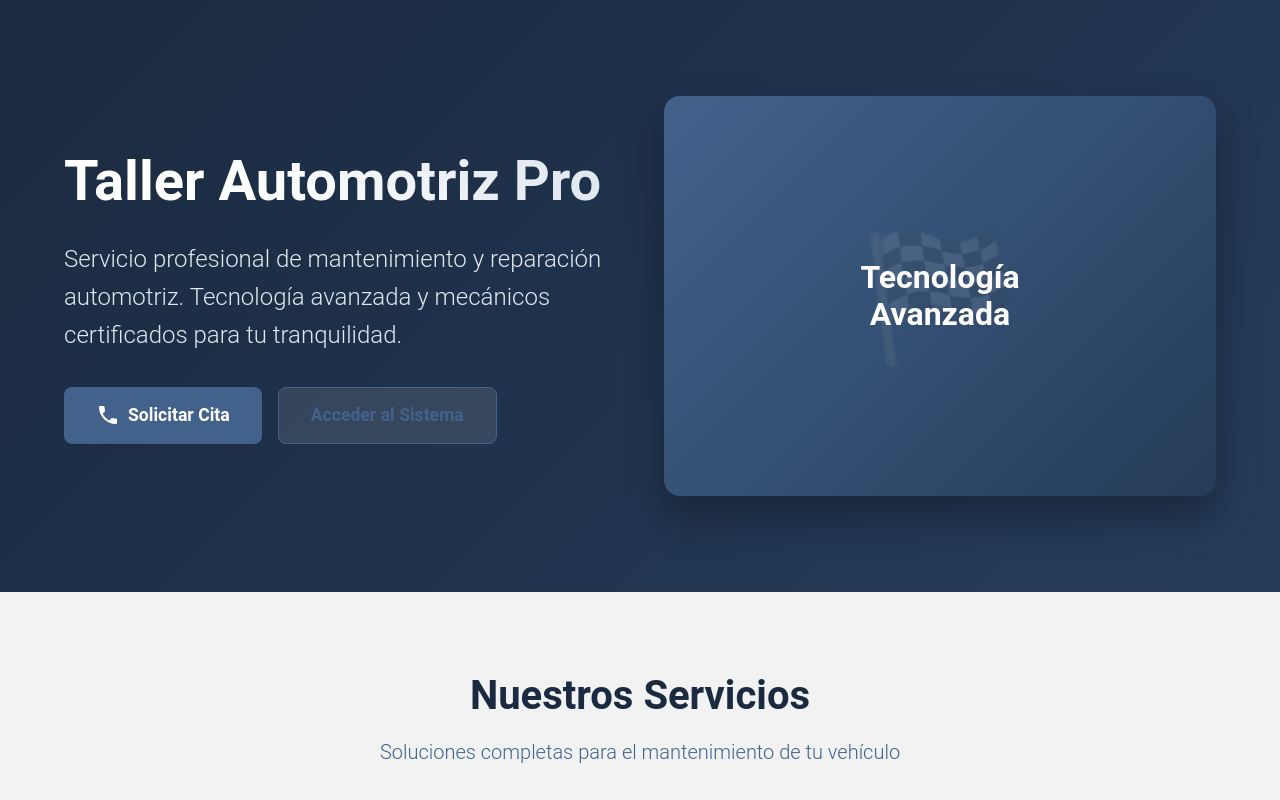
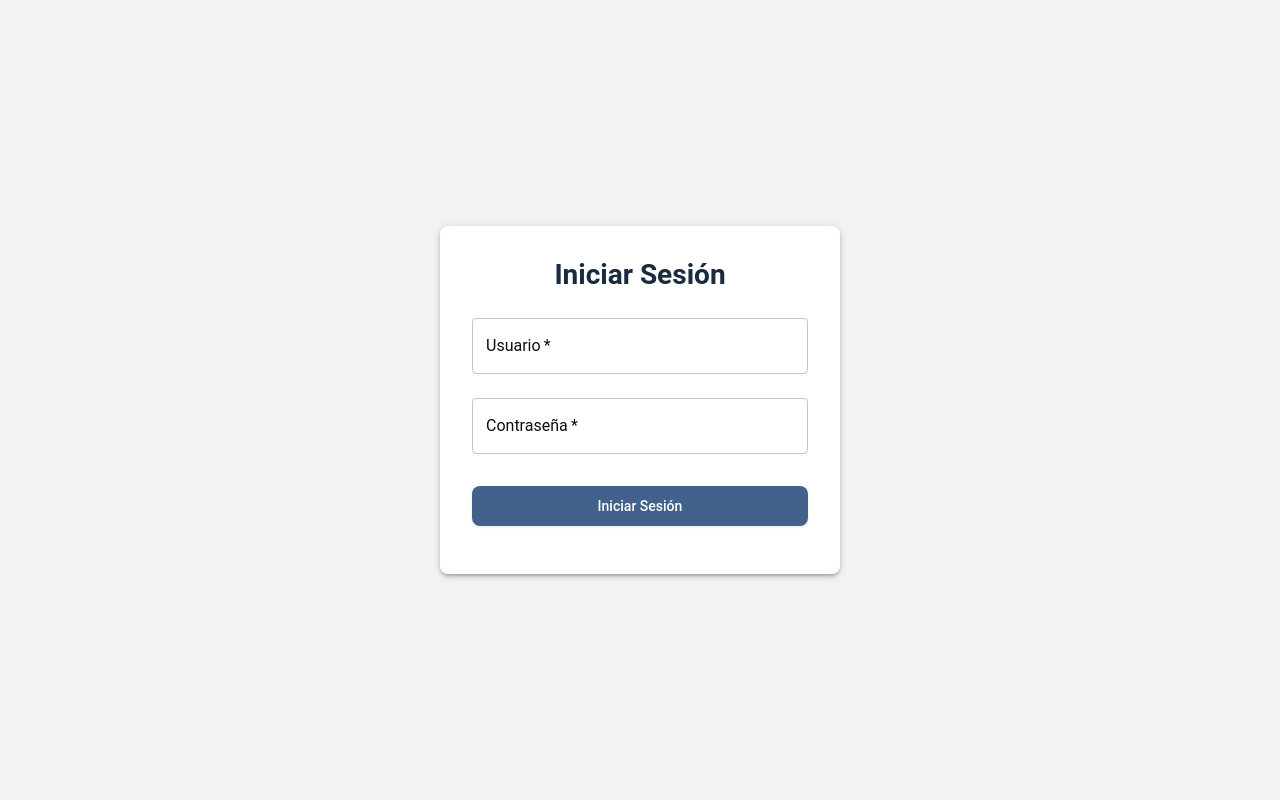
Before and after one commit to Alexsanderrm/Frontend_Mechanical, a React (Vite) app in the folder mechanical-frontend/: page / in a window 1280 px wide. Built offline with nearby package versions, Linux system fonts and the light colour scheme.

Commit message:
login para poder ingresar

```diff
--- a/mechanical-frontend/src/App.tsx
+++ b/mechanical-frontend/src/App.tsx
@@ -1,10 +1,11 @@
-import { BrowserRouter as Router, Routes, Route } from 'react-router-dom';
+import { BrowserRouter as Router, Routes, Route, Navigate } from 'react-router-dom';
 import { ThemeProvider, createTheme } from '@mui/material/styles';
 import CssBaseline from '@mui/material/CssBaseline';
 import { Container, Box } from '@mui/material';
 import Navbar from './components/Navbar';
 import Sidebar from './components/Sidebar';
 import LandingPage from './components/LandingPage';
+import LoginPage from './components/LoginPage';
 import Dashboard from './components/Dashboard';
 import ClientesPage from './components/ClientesPage';
 import OrdenesPage from './components/OrdenesPage';
@@ -16,6 +17,7 @@ import MecanicosPage from './components/MecanicosPage';
 import FacturasPage from './components/FacturasPage';
 import ReportesPage from './components/ReportesPage';
 import { useState } from 'react';
+import { AuthProvider, useAuth } from './contexts/AuthContext';
 
 const theme = createTheme({
   palette: {
@@ -207,8 +209,14 @@ const theme = createTheme({
   },
 });
 
-function App() {
+const ProtectedRoute: React.FC<{ children: React.ReactNode }> = ({ children }) => {
+  const { isAuthenticated } = useAuth();
+  return isAuthenticated ? <>{children}</> : <Navigate to="/" />;
+};
+
+function AppContent() {
   const [sidebarOpen, setSidebarOpen] = useState(false);
+  const { isAuthenticated } = useAuth();
 
   return (
     <ThemeProvider theme={theme}>
@@ -226,9 +234,9 @@ function App() {
           overflow: 'auto',
         }}>
           <Routes>
-            <Route path="/" element={<LandingPage />} />
+            <Route path="/" element={isAuthenticated ? <Navigate to="/dashboard" /> : <LoginPage />} />
             <Route path="/dashboard" element={
-              <>
+              <ProtectedRoute>
                 <Navbar onMenuClick={() => setSidebarOpen(true)} />
                 <Sidebar open={sidebarOpen} onClose={() => setSidebarOpen(false)} />
                 <Box sx={{
@@ -240,10 +248,10 @@ function App() {
                     <Dashboard />
                   </Container>
                 </Box>
-              </>
+              </ProtectedRoute>
             } />
             <Route path="/clientes" element={
-              <>
+              <ProtectedRoute>
                 <Navbar onMenuClick={() => setSidebarOpen(true)} />
                 <Sidebar open={sidebarOpen} onClose={() => setSidebarOpen(false)} />
                 <Box sx={{
@@ -255,10 +263,10 @@ function App() {
                     <ClientesPage />
                   </Container>
                 </Box>
-              </>
+              </ProtectedRoute>
             } />
             <Route path="/ordenes" element={
-              <>
+              <ProtectedRoute>
                 <Navbar onMenuClick={() => setSidebarOpen(true)} />
                 <Sidebar open={sidebarOpen} onClose={() => setSidebarOpen(false)} />
                 <Box sx={{
@@ -270,10 +278,10 @@ function App() {
                     <OrdenesPage />
                   </Container>
                 </Box>
-              </>
+              </ProtectedRoute>
             } />
             <Route path="/vehiculos" element={
-              <>
+              <ProtectedRoute>
                 <Navbar onMenuClick={() => setSidebarOpen(true)} />
                 <Sidebar open={sidebarOpen} onClose={() => setSidebarOpen(false)} />
                 <Box sx={{
@@ -285,10 +293,10 @@ function App() {
                     <VehiculosPage />
                   </Container>
                 </Box>
-              </>
+              </ProtectedRoute>
             } />
             <Route path="/proveedores" element={
-              <>
+              <ProtectedRoute>
                 <Navbar onMenuClick={() => setSidebarOpen(true)} />
                 <Sidebar open={sidebarOpen} onClose={() => setSidebarOpen(false)} />
                 <Box sx={{
@@ -300,10 +308,10 @@ function App() {
                     <ProveedoresPage />
                   </Container>
                 </Box>
-              </>
+              </ProtectedRoute>
             } />
             <Route path="/repuestos" element={
-              <>
+              <ProtectedRoute>
                 <Navbar onMenuClick={() => setSidebarOpen(true)} />
                 <Sidebar open={sidebarOpen} onClose={() => setSidebarOpen(false)} />
                 <Box sx={{
@@ -315,10 +323,10 @@ function App() {
                     <RepuestosPage />
                   </Container>
                 </Box>
-              </>
+              </ProtectedRoute>
             } />
             <Route path="/servicios" element={
-              <>
+              <ProtectedRoute>
                 <Navbar onMenuClick={() => setSidebarOpen(true)} />
                 <Sidebar open={sidebarOpen} onClose={() => setSidebarOpen(false)} />
                 <Box sx={{
@@ -330,10 +338,10 @@ function App() {
                     <ServiciosPage />
                   </Container>
                 </Box>
-              </>
+              </ProtectedRoute>
             } />
             <Route path="/mecanicos" element={
-              <>
+              <ProtectedRoute>
                 <Navbar onMenuClick={() => setSidebarOpen(true)} />
                 <Sidebar open={sidebarOpen} onClose={() => setSidebarOpen(false)} />
                 <Box sx={{
@@ -345,10 +353,10 @@ function App() {
                     <MecanicosPage />
                   </Container>
                 </Box>
-              </>
+              </ProtectedRoute>
             } />
             <Route path="/facturas" element={
-              <>
+              <ProtectedRoute>
                 <Navbar onMenuClick={() => setSidebarOpen(true)} />
                 <Sidebar open={sidebarOpen} onClose={() => setSidebarOpen(false)} />
                 <Box sx={{
@@ -360,10 +368,10 @@ function App() {
                     <FacturasPage />
                   </Container>
                 </Box>
-              </>
+              </ProtectedRoute>
             } />
             <Route path="/reportes" element={
-              <>
+              <ProtectedRoute>
                 <Navbar onMenuClick={() => setSidebarOpen(true)} />
                 <Sidebar open={sidebarOpen} onClose={() => setSidebarOpen(false)} />
                 <Box sx={{
@@ -375,7 +383,7 @@ function App() {
                     <ReportesPage />
                   </Container>
                 </Box>
-              </>
+              </ProtectedRoute>
             } />
           </Routes>
         </Box>
@@ -384,4 +392,12 @@ function App() {
   );
 }
 
+function App() {
+  return (
+    <AuthProvider>
+      <AppContent />
+    </AuthProvider>
+  );
+}
+
 export default App;
--- /dev/null
+++ b/mechanical-frontend/src/components/LoginPage.tsx
@@ -0,0 +1,88 @@
+import React, { useState } from 'react';
+import { Box, TextField, Button, Typography, Paper, Alert } from '@mui/material';
+import { useAuth } from '../contexts/AuthContext';
+import { useNavigate } from 'react-router-dom';
+
+const LoginPage: React.FC = () => {
+  const [username, setUsername] = useState('');
+  const [password, setPassword] = useState('');
+  const [error, setError] = useState('');
+  const [loading, setLoading] = useState(false);
+  const { login } = useAuth();
+  const navigate = useNavigate();
+
+  const handleSubmit = async (e: React.FormEvent) => {
+    e.preventDefault();
+    setError('');
+    setLoading(true);
+    try {
+      await login(username, password);
+      navigate('/dashboard');
+    } catch (err) {
+      setError('Credenciales inválidas');
+    } finally {
+      setLoading(false);
+    }
+  };
+
+  return (
+    <Box
+      sx={{
+        minHeight: '100vh',
+        display: 'flex',
+        alignItems: 'center',
+        justifyContent: 'center',
+        backgroundColor: '#F2F2F2',
+      }}
+    >
+      <Paper
+        elevation={3}
+        sx={{
+          p: 4,
+          width: '100%',
+          maxWidth: 400,
+          borderRadius: 2,
+        }}
+      >
+        <Typography variant="h4" component="h1" gutterBottom align="center">
+          Iniciar Sesión
+        </Typography>
+        {error && (
+          <Alert severity="error" sx={{ mb: 2 }}>
+            {error}
+          </Alert>
+        )}
+        <Box component="form" onSubmit={handleSubmit}>
+          <TextField
+            fullWidth
+            label="Usuario"
+            value={username}
+            onChange={(e) => setUsername(e.target.value)}
+            margin="normal"
+            required
+          />
+          <TextField
+            fullWidth
+            label="Contraseña"
+            type="password"
+            value={password}
+            onChange={(e) => setPassword(e.target.value)}
+            margin="normal"
+            required
+          />
+          <Button
+            type="submit"
+            fullWidth
+            variant="contained"
+            sx={{ mt: 3, mb: 2 }}
+            disabled={loading}
+          >
+            {loading ? 'Iniciando...' : 'Iniciar Sesión'}
+          </Button>
+        </Box>
+      </Paper>
+    </Box>
+  );
+};
+
+export default LoginPage;
--- /dev/null
+++ b/mechanical-frontend/src/contexts/AuthContext.tsx
@@ -0,0 +1,65 @@
+import React, { createContext, useContext, useState, useEffect } from 'react';
+import type { ReactNode } from 'react';
+import { login as apiLogin } from '../services/authService';
+
+interface AuthContextType {
+  isAuthenticated: boolean;
+  user: { username: string } | null;
+  login: (username: string, password: string) => Promise<void>;
+  logout: () => void;
+}
+
+const AuthContext = createContext<AuthContextType | undefined>(undefined);
+
+export const useAuth = () => {
+  const context = useContext(AuthContext);
+  if (!context) {
+    throw new Error('useAuth must be used within an AuthProvider');
+  }
+  return context;
+};
+
+interface AuthProviderProps {
+  children: ReactNode;
+}
+
+export const AuthProvider: React.FC<AuthProviderProps> = ({ children }) => {
+  const [isAuthenticated, setIsAuthenticated] = useState(false);
+  const [user, setUser] = useState<{ username: string } | null>(null);
+
+  useEffect(() => {
+    const token = localStorage.getItem('token');
+    if (token) {
+      setIsAuthenticated(true);
+      // Aquí podrías validar el token con el backend si es necesario
+    }
+  }, []);
+
+  const login = async (username: string, password: string) => {
+    try {
+      const data = await apiLogin(username, password);
+      if (data.error === false && data.mensaje === true) {
+        localStorage.setItem('token', 'authenticated'); // Guardar un indicador de autenticación
+        setIsAuthenticated(true);
+        setUser({ username });
+      } else {
+        throw new Error('Credenciales inválidas');
+      }
+    } catch (error) {
+      console.error('Login error:', error);
+      throw error;
+    }
+  };
+
+  const logout = () => {
+    localStorage.removeItem('token');
+    setIsAuthenticated(false);
+    setUser(null);
+  };
+
+  return (
+    <AuthContext.Provider value={{ isAuthenticated, user, login, logout }}>
+      {children}
+    </AuthContext.Provider>
+  );
+};
--- /dev/null
+++ b/mechanical-frontend/src/services/authService.ts
@@ -0,0 +1,10 @@
+import api from './api';
+
+export const login = async (username: string, password: string) => {
+  const response = await api.post('/clientes/login', { username, password });
+  return response.data;
+};
+
+export const logout = () => {
+  localStorage.removeItem('token');
+};
```
Also changed, not shown: mechanical-frontend/src/components/Navbar.tsx (+24 -1 lines).
